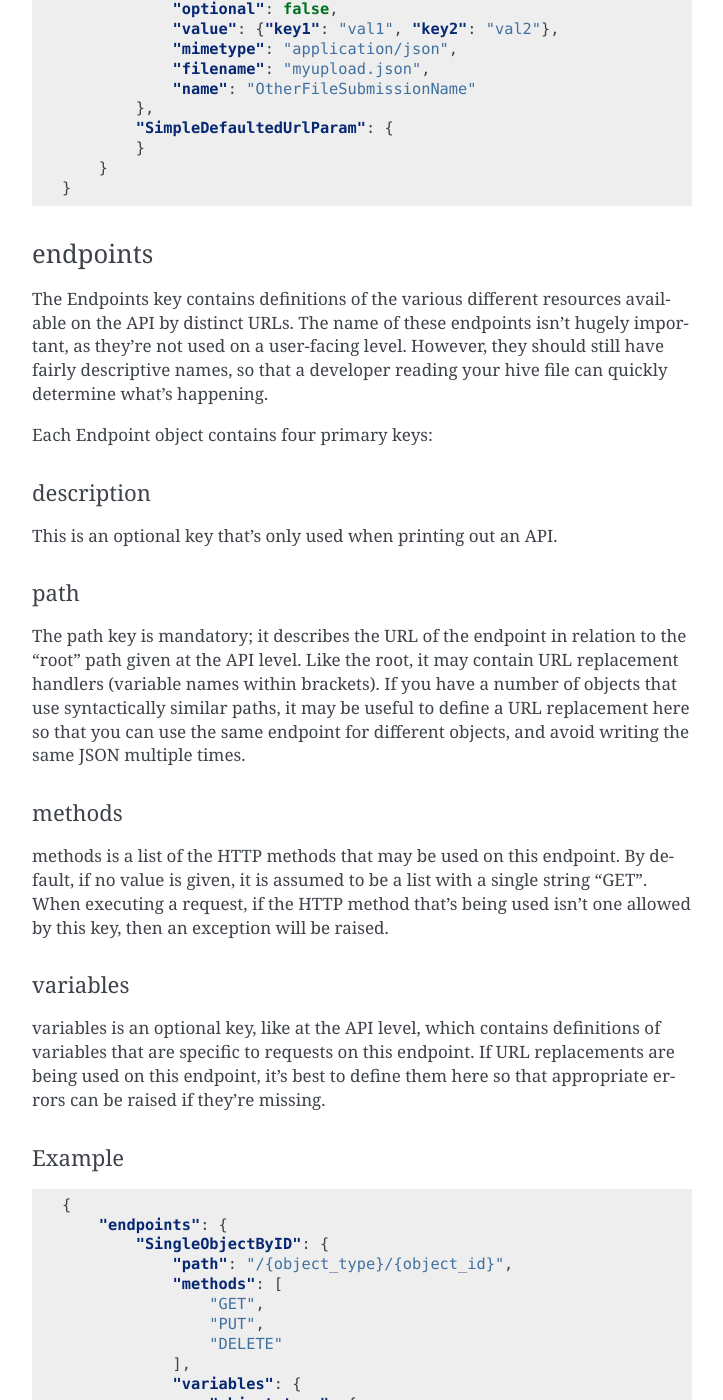
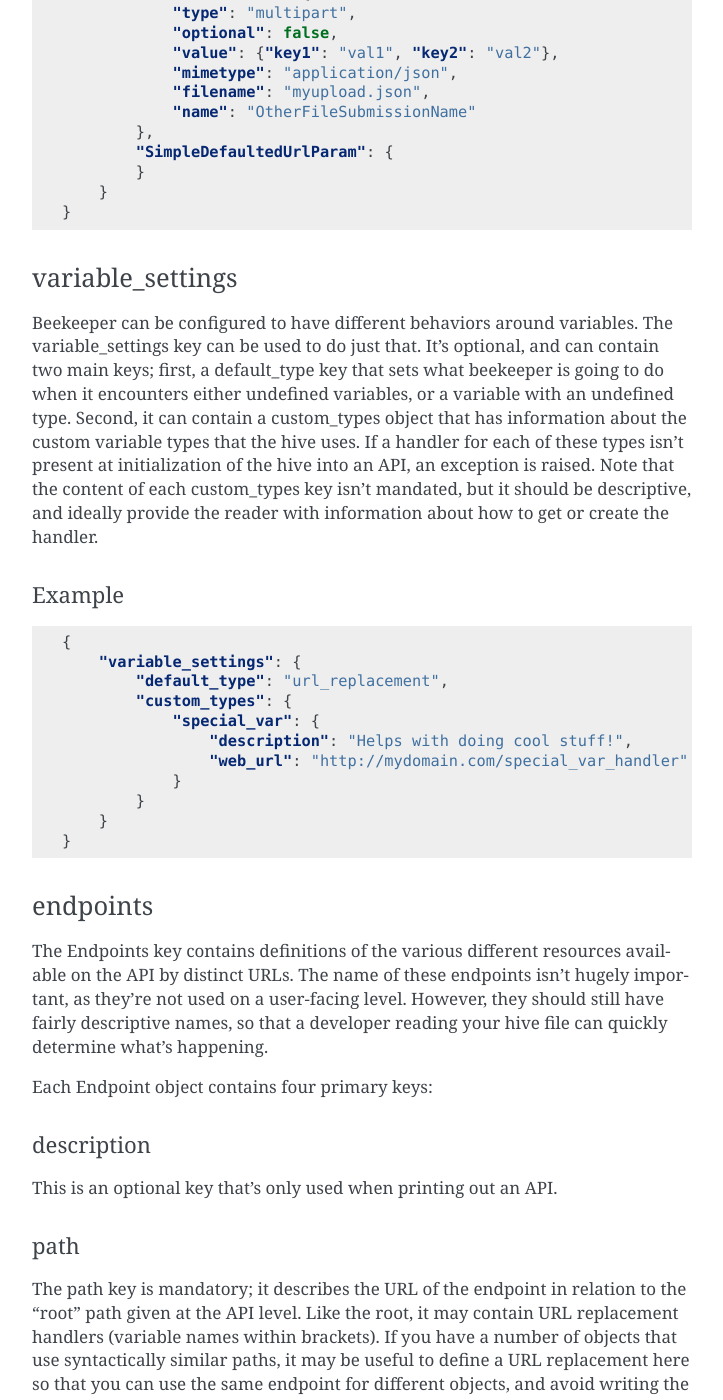
Before and after one commit to haikuginger/beekeeper, a Sphinx documentation site: the page built from docs/source/how_does_it_work.rst, in a window 1280 px wide and 1400 px high, scrolled down 6779 px. Shown: the whole window, without its empty margins (388-1111 px from the left). Built offline with Sphinx 7.4.7, drawn with Linux system fonts in a browser that asks for light colours; some of the changed text lies outside the part shown.

Commit message:
Releasing beekeeper 0.9 with new docs

```diff
--- a/docs/source/conf.py
+++ b/docs/source/conf.py
@@ -57,7 +57,7 @@ author = 'Jesse Shapiro'
 # The short X.Y version.
 version = '0.9'
 # The full version, including alpha/beta/rc tags.
-release = '0.9a'
+release = '0.9'
 
 # The language for content autogenerated by Sphinx. Refer to documentation
 # for a list of supported languages.
@@ -267,7 +267,7 @@ man_pages = [
 #  dir menu entry, description, category)
 texinfo_documents = [
     (master_doc, 'beekeeper', 'beekeeper Documentation',
-     author, 'beekeeper', 'One line description of project.',
+     author, 'beekeeper', 'A better way',
      'Miscellaneous'),
 ]
 
--- a/docs/source/how_does_it_work.rst
+++ b/docs/source/how_does_it_work.rst
@@ -182,9 +182,10 @@ type
 This key can bear a number of possible values describing the different kinds of
 variables that might be used. Some of them will have special caveats, noted below:
 
--   **url_param** (default)
-    This is the default when a type for the variable is not specified. It appends
-    a query string to the URL.
+-   **url_param**
+    This is the default when a type for the variable is not specified and when a
+    custom default variable type is not set on a hive. It appends a query string
+    to the URL.
 -   **url_replacement**
     No caveats; this simply replaces any "format" blocks in the URL (as denoted by
     curly brackets around a variable name) with the variable's value.
@@ -322,6 +323,36 @@ Example
                 "name": "OtherFileSubmissionName"
             },
             "SimpleDefaultedUrlParam": {
+            }
+        }
+    }
+
+variable_settings
+~~~~~~~~~~~~~~~~~
+
+Beekeeper can be configured to have different behaviors around variables. The
+variable_settings key can be used to do just that. It's optional, and can contain two
+main keys; first, a default_type key that sets what beekeeper is going to do when it
+encounters either undefined variables, or a variable with an undefined type. Second,
+it can contain a custom_types object that has information about the custom variable
+types that the hive uses. If a handler for each of these types isn't present at
+initialization of the hive into an API, an exception is raised. Note that the content
+of each custom_types key isn't mandated, but it should be descriptive, and ideally
+provide the reader with information about how to get or create the handler.
+
+Example
+^^^^^^^
+
+.. code:: json
+
+    {
+        "variable_settings": {
+            "default_type": "url_replacement",
+            "custom_types": {
+                "special_var": {
+                    "description": "Helps with doing cool stuff!",
+                    "web_url": "http://mydomain.com/special_var_handler"
+                }
             }
         }
     }
@@ -467,6 +498,13 @@ The method key is an optional string that defines which HTTP method will
 be used to hit the given endpoint. If no method is given, the action will
 default to attempting an HTTP GET.
 
+timeout
++++++++
+
+The optional timeout key is a number that defines the amount of time beekeeper
+will wait on data to come from a socket before raising a timeout exception
+that you can use to retry the request. The default is five seconds.
+
 variables
 +++++++++
 
--- a/setup.py
+++ b/setup.py
@@ -8,7 +8,7 @@ with open('requirements.txt') as req_file:
 
 setup(
     name = "beekeeper",
-    version = "0.9a",
+    version = "0.9",
     packages = ['beekeeper'],
     author = "Jesse Shapiro",
     author_email = "jesse@bedrockdata.com",
```
Also changed, not shown: docs/source/advanced_usage.rst (+14 -4 lines).
